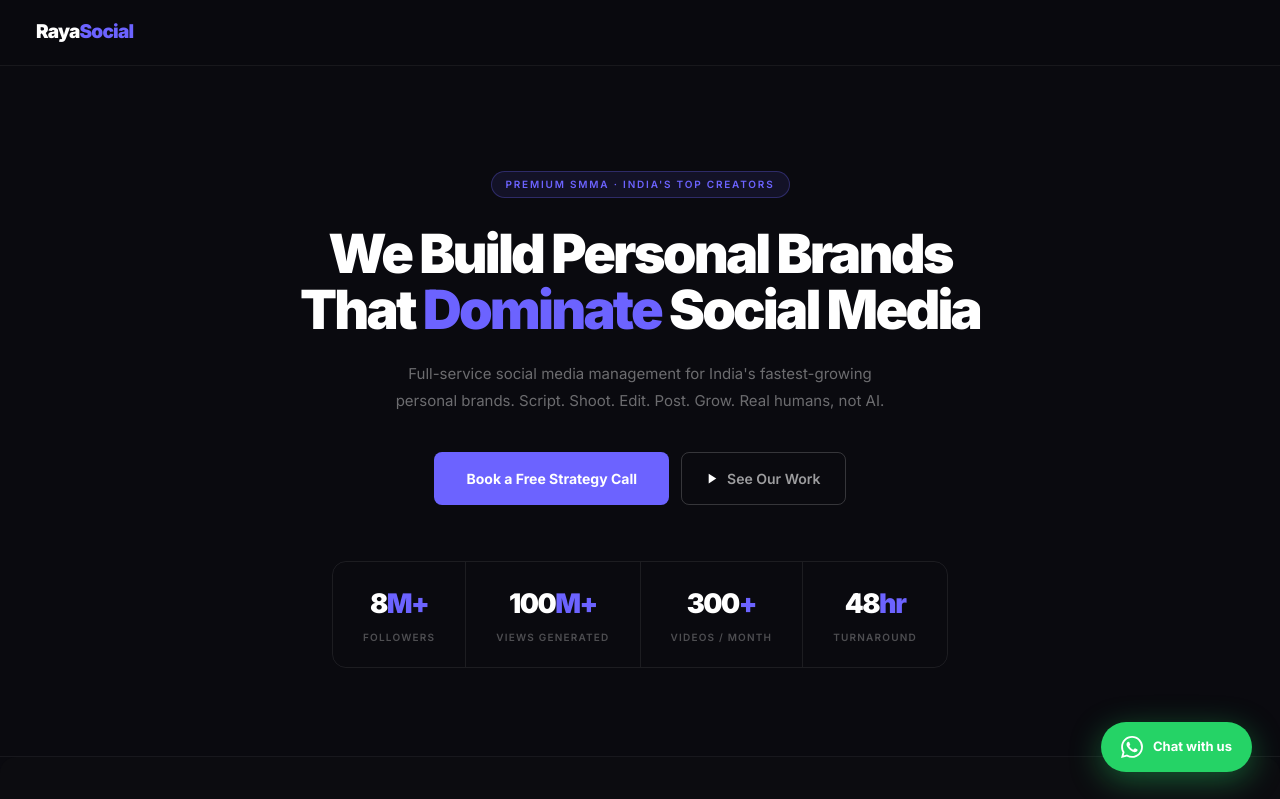
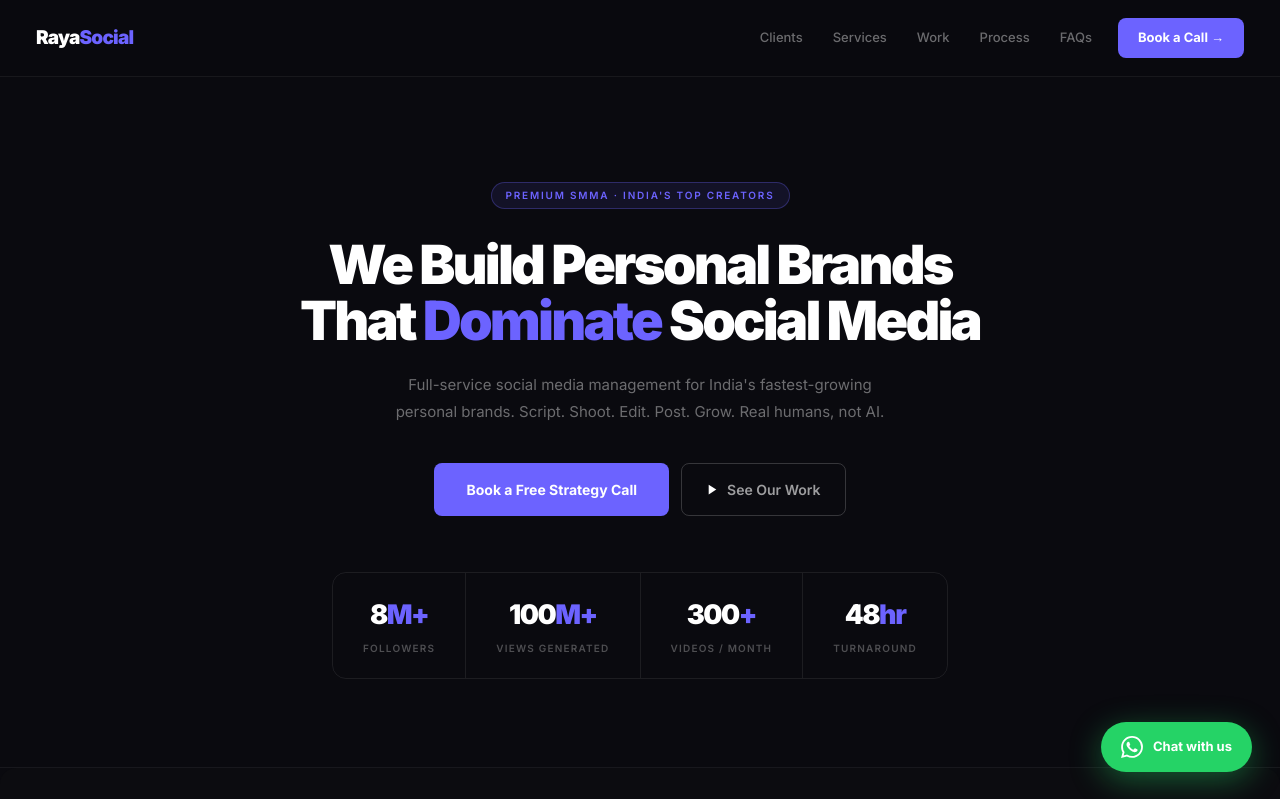
Before and after one commit to akshaytheGodxo/portfolio-yash, a Next.js app: page / in a window 1280 px wide. Shown: the top 799 px of the page. Built offline with nearby package versions, Linux system fonts and the light colour scheme.

Commit message:
navbar visible

```diff
--- a/components/Navbar.tsx
+++ b/components/Navbar.tsx
@@ -47,7 +47,7 @@
       {/* Desktop Nav Links */}
       <div
         style={{
-          display: "none",
+          display: "",
         }}
         className="desktop-nav"
       >
```
